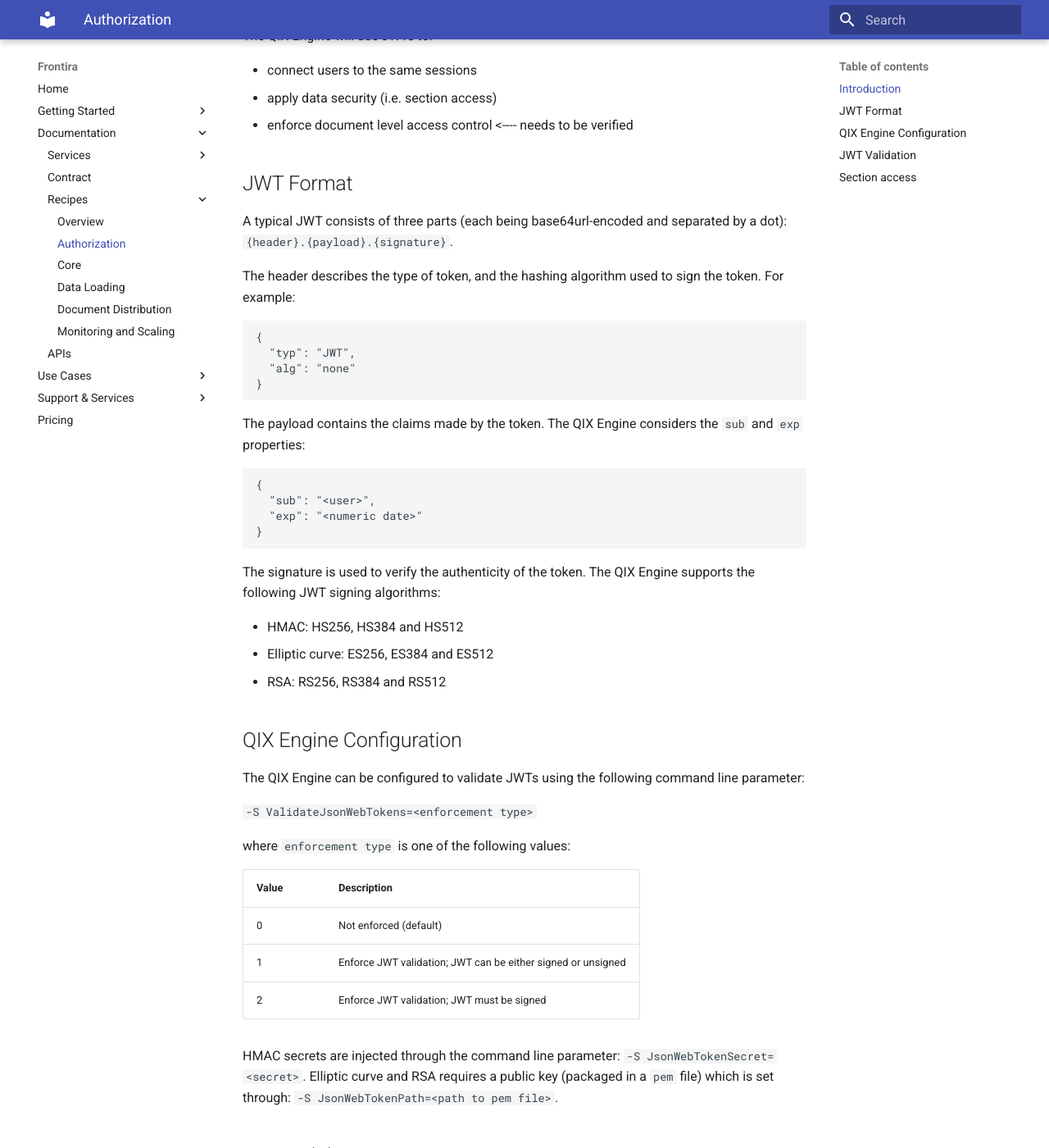
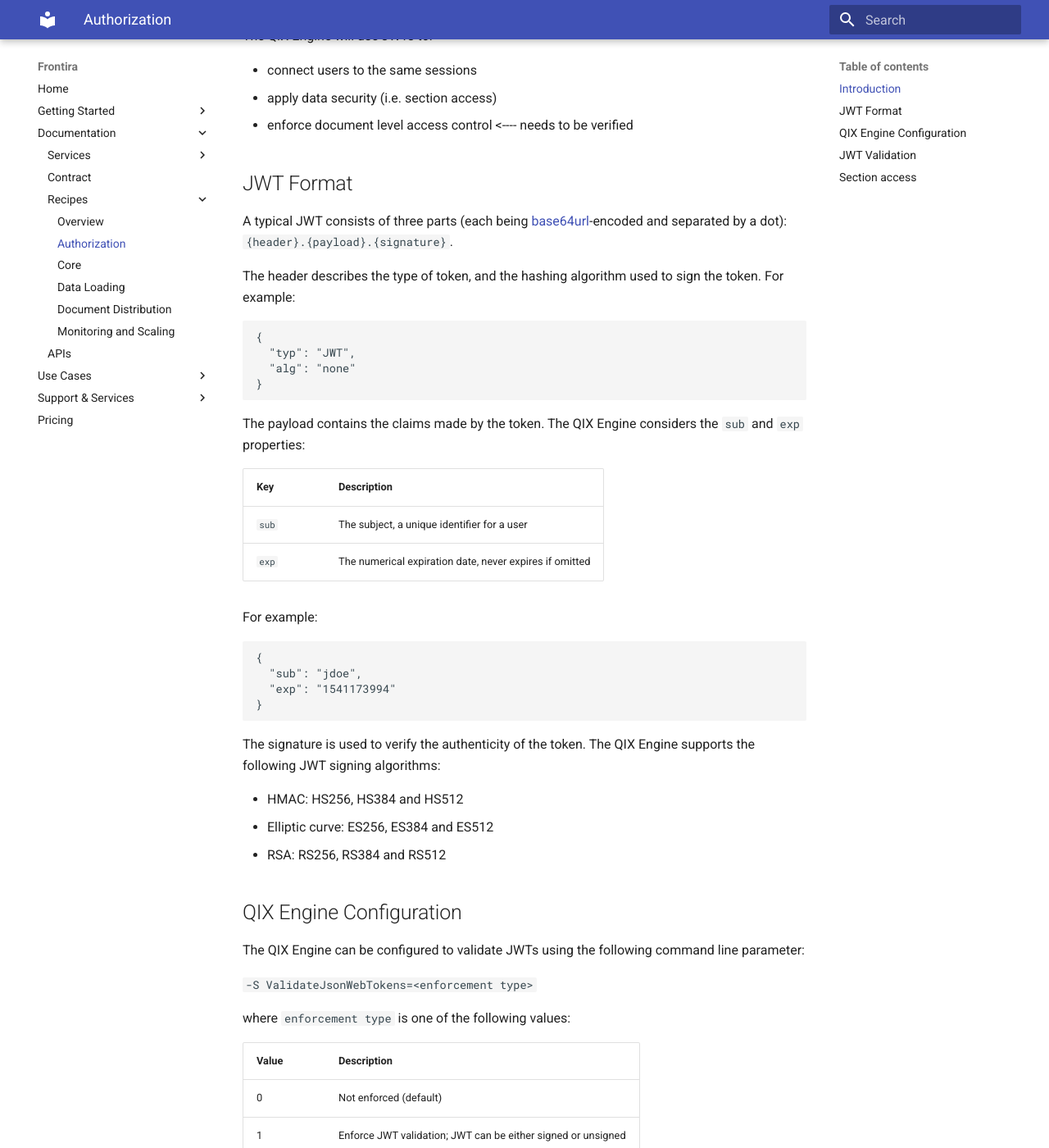
Before and after one commit to qlik-oss/core-website, an MkDocs documentation site: the page built from docs/documentation/recipes/authorization.md, in a window 1280 px wide and 1400 px high, scrolled down 332 px. Shown: the whole window at 82% size. Built offline with MkDocs 1.6.1 and Material for MkDocs 9.7.7, drawn with Linux system fonts in a browser that asks for light colours; old or Windows-style settings are respelled for this version of MkDocs; some of the changed text lies outside the part shown.

Commit message:
Fixed more review comments

````diff
--- a/docs/documentation/recipes/authorization.md
+++ b/docs/documentation/recipes/authorization.md
@@ -15,7 +15,7 @@
 
 ## JWT Format
 
-A typical JWT consists of three parts (each being base64url-encoded and separated by a dot):
+A typical JWT consists of three parts (each being [base64url](https://tools.ietf.org/html/rfc4648#section-5)-encoded and separated by a dot):
 `{header}.{payload}.{signature}`.
 
 The header describes the type of token, and the hashing algorithm used to sign the token. For example:
@@ -29,10 +29,17 @@
 
 The payload contains the claims made by the token. The QIX Engine considers the `sub` and `exp` properties:
 
+| Key | Description |
+| -----|------------|
+| `sub` | The subject, a unique identifier for a user |
+| `exp` | The numerical expiration date, never expires if omitted |
+
+For example:
+
 ```json
 {
-  "sub": "<user>",
-  "exp": "<numeric date>"
+  "sub": "jdoe",
+  "exp": "1541173994"
 }
 ```
 
@@ -60,6 +67,18 @@
 HMAC secrets are injected through the command line parameter: `-S JsonWebTokenSecret=<secret>`. Elliptic curve and RSA
 requires a public key (packaged in a `pem` file)  which is set through: `-S JsonWebTokenPath=<path to pem file>`.
 
+For example:
+
+```yaml
+version: "3.1"
+
+services:
+  engine:
+    image: qlikea/engine
+    command: -S ValidateJsonWebTokens=2 -S JsonWebTokenSecret=passw0rd
+  ...
+```
+
 ## JWT Validation
 
 The JWT shall be passed to the QIX Engine in the `Authorization` header using the `Bearer` schema:
````
